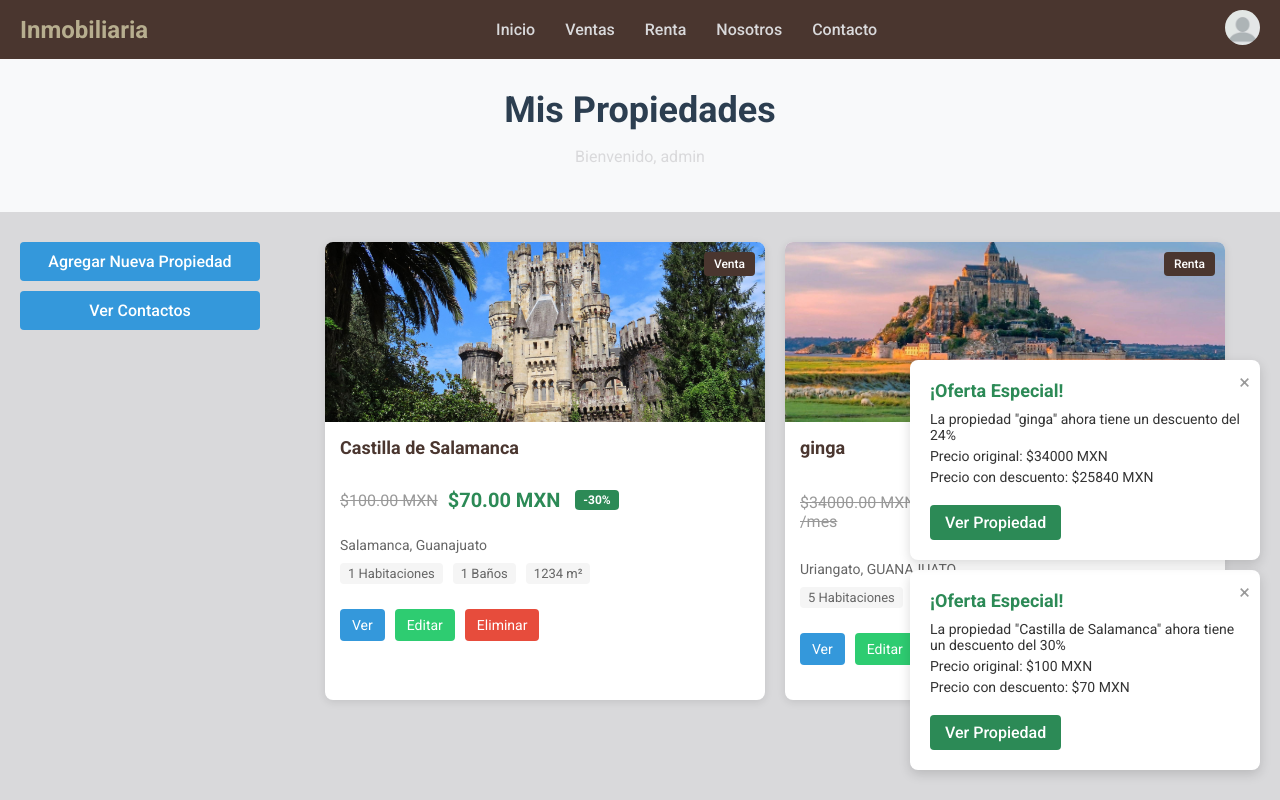
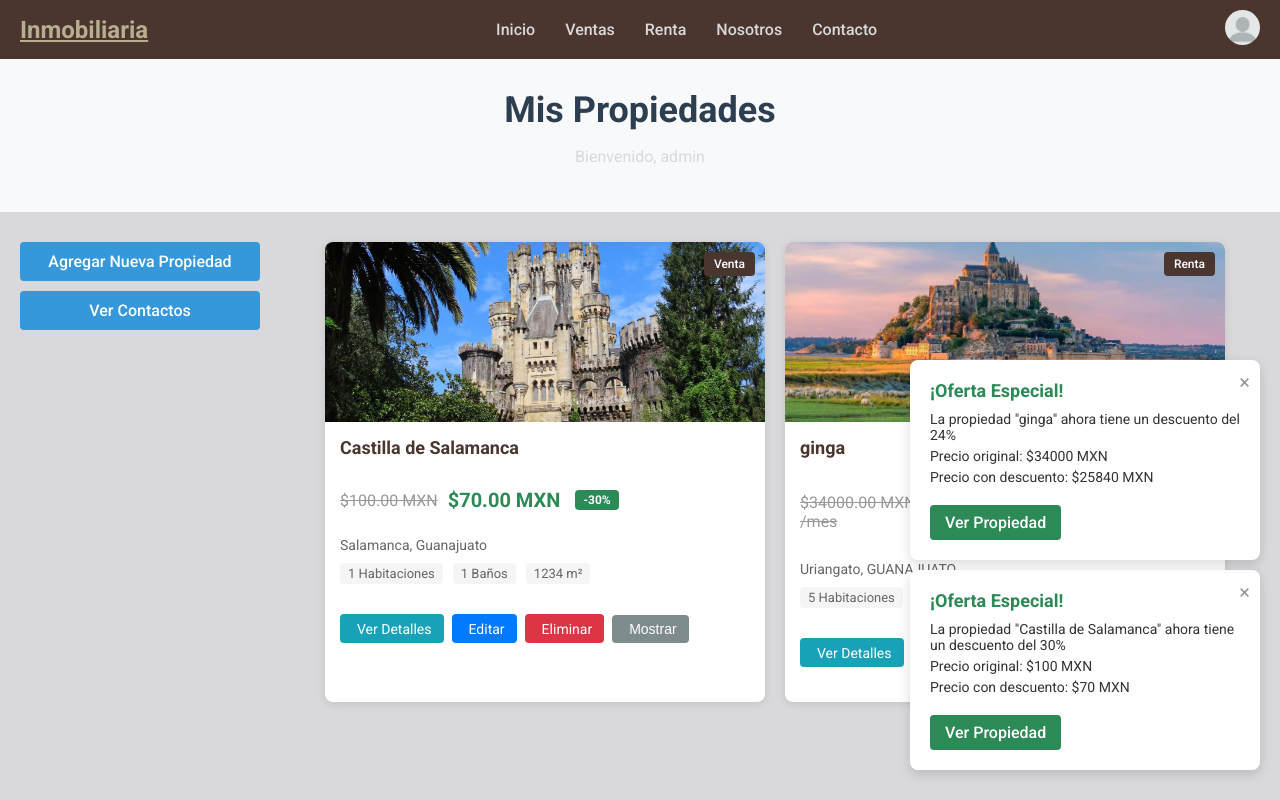
Before and after one commit to LaraLermaJulio/Inmobiliaria, a Django app: page /mis-propiedades/ in a window 1280 px wide. Run offline with Django 5.2, Linux system fonts and the light colour scheme; a user stored in the database is signed in; data comes from the database, SQL or seed files in the repository; both versions use the stored data as it was after the commit.

Commit message:
Se agrego boton para las estadisticas ademas de permitir ocultar propiedades desde el panel de usuario

```diff
--- a/real_estate/models.py
+++ b/real_estate/models.py
@@ -38,6 +38,7 @@ class Property(models.Model):
     has_security = models.BooleanField(default=False, verbose_name="Seguridad 24h")
     created_at = models.DateTimeField(auto_now_add=True, verbose_name="Fecha de Creación")
     updated_at = models.DateTimeField(auto_now=True, verbose_name="Última Actualización")
+    is_visible = models.BooleanField(default=True, verbose_name="Visible en búsqueda")
 
     # Map coordinates
     latitude = models.DecimalField(max_digits=22, decimal_places=16, null=True, blank=True, verbose_name="Latitud")
--- a/real_estate/urls.py
+++ b/real_estate/urls.py
@@ -25,4 +25,6 @@ urlpatterns = [
     path('my-property-contacts/', views.property_contacts, name='property_contacts'),
     path('detalle-propiedad/<int:property_id>/pdf/', views.generate_property_pdf, name='property_pdf'),
     path('estadisticas/pdf/', estadisticas_pdf, name='estadisticas_pdf'),
+    path('toggle-property-visibility/', views.toggle_property_visibility, name='toggle_property_visibility'),
+
 ]
--- a/real_estate/views.py
+++ b/real_estate/views.py
@@ -14,6 +14,7 @@ from .models import Property
 from django.urls import reverse
 from .models import PropertyContact
 from django.views.decorators.http import require_POST
+from django.contrib.auth.decorators import login_required
 from django.db.models import Count
 from django.db.models.functions import TruncMonth
 from django.utils import timezone
@@ -48,7 +49,7 @@ def index(request):
 
 def ventas(request):
     search_query = request.GET.get('search', '')
-    properties = Property.objects.filter(listing_type='venta')
+    properties = Property.objects.filter(listing_type='venta', is_visible=True)
 
     # Get unique cities for the location filter
     cities = Property.objects.filter(listing_type='venta').values_list('city', flat=True).distinct()
@@ -143,7 +144,7 @@ def ventas(request):
 
 def renta(request):
     search_query = request.GET.get('search', '')
-    properties = Property.objects.filter(listing_type='renta')
+    properties = Property.objects.filter(listing_type='renta', is_visible=True)
 
     # Get unique cities for the location filter
     cities = Property.objects.filter(listing_type='renta').values_list('city', flat=True).distinct()
@@ -492,7 +493,8 @@ def search_properties(request):
         Q(address__icontains=query) |
         Q(city__icontains=query) |
         Q(state__icontains=query),
-        listing_type='venta'
+        listing_type='venta',
+        is_visible=True  # Solo mostrar propiedades visibles
     )
 
     # Buscar propiedades en rentas
@@ -502,7 +504,8 @@ def search_properties(request):
         Q(address__icontains=query) |
         Q(city__icontains=query) |
         Q(state__icontains=query),
-        listing_type='renta'
+        listing_type='renta',
+        is_visible=True  # Solo mostrar propiedades visibles
     )
 
     # Redirigir a la página correspondiente según los resultados
@@ -519,21 +522,6 @@ def search_properties(request):
             'query': query,
             'no_results': True
         })
-
-    # Add main image to each property
-    for prop in properties:
-        main_images = prop.images.filter(is_main=True)
-        if main_images.exists():
-            prop.main_image = main_images.first()
-        else:
-            prop.main_image = prop.images.first() if prop.images.exists() else None
-
-    context = {
-        'properties': properties,
-        'query': query,
-    }
-
-    return render(request, 'real_estate/search_results.html', context)
 
 
 # Agregar esta vista
@@ -1259,3 +1247,33 @@ def reset_views(request):
         return JsonResponse({'success': True})
     except Exception as e:
         return JsonResponse({'success': False, 'error': str(e)})
+
+
+@login_required
+def toggle_property_visibility(request):
+    if request.method == 'POST':
+        property_id = request.POST.get('property_id')
+        if property_id:
+            try:
+                property = Property.objects.get(id=property_id, owner=request.user)
+                property.is_visible = not property.is_visible
+                property.save()
+
+                if request.headers.get('X-Requested-With') == 'XMLHttpRequest':
+                    return JsonResponse({
+                        'success': True,
+                        'is_visible': property.is_visible,
+                        'message': f'La propiedad ahora está {"visible" if property.is_visible else "oculta"}'
+                    })
+                else:
+                    # Redirección normal para solicitudes no-AJAX
+                    return redirect('my_properties')
+            except Exception as e:
+                if request.headers.get('X-Requested-With') == 'XMLHttpRequest':
+                    return JsonResponse({'success': False, 'message': str(e)})
+                else:
+                    # Redirección normal para solicitudes no-AJAX
+                    return redirect('my_properties')
+
+    # Redirección por defecto
+    return redirect('my_properties')
--- a/static/css/catalogo.css
+++ b/static/css/catalogo.css
@@ -384,18 +384,54 @@
     margin-bottom: 20px;
 }
 
+/* Estilos para los botones de acción en mis propiedades */
 .property-actions {
     display: flex;
+    flex-wrap: wrap;
     gap: 10px;
-    margin-top: 10px;
+    margin-top: 15px;
 }
 
-.property-actions a {
+.view-details-btn, .edit-property-btn, .toggle-visibility-btn {
     padding: 8px 12px;
     border-radius: 4px;
+    font-size: 14px;
+    cursor: pointer;
+    display: inline-flex;
+    align-items: center;
+    justify-content: center;
+    transition: all 0.3s ease;
+}
+
+.view-details-btn {
+    background-color: #2c8a56;
+    color: white;
     text-decoration: none;
+}
+
+.edit-property-btn {
+    background-color: #3498db;
     color: white;
-    font-size: 14px;
+    text-decoration: none;
+}
+
+.toggle-visibility-btn {
+    background-color: #f39c12;
+    color: white;
+    border: none;
+}
+
+.toggle-visibility-btn[data-is-visible="false"] {
+    background-color: #7f8c8d;
+}
+
+.toggle-visibility-btn i {
+    margin-right: 5px;
+}
+
+.view-details-btn:hover, .edit-property-btn:hover, .toggle-visibility-btn:hover {
+    opacity: 0.9;
+    transform: translateY(-2px);
 }
 
 .view-property-btn {
--- a/templates/real_estate/base.html
+++ b/templates/real_estate/base.html
@@ -9,14 +9,15 @@
     <link rel="stylesheet" href="{% static 'css/styles.css' %}">
     <link rel="stylesheet" href="{% static 'css/navbar.css' %}">
     {% block extra_css %}{% endblock %}
-    <!-- Add these lines in the head section, before the closing </head> tag -->
     <link rel="stylesheet" href="{% static 'css/discount_alerts.css' %}">
     <script src="{% static 'js/discount_notifications.js' %}"></script>
 </head>
 <body {% block body_class %}{% endblock %}>
     {% block navbar %}
     <nav class="navbar">
-        <div class="logo">Inmobiliaria</div>
+        <!-- Convertimos el logo en un enlace -->
+        <a href="{% url 'index' %}" class="logo">Inmobiliaria</a>
+
         <div class="hamburger">
             <span></span>
             <span></span>
@@ -30,7 +31,7 @@
                 {% if user.is_authenticated %}
                 <div class="profile-dropdown">
                     <a href="{% url 'my_properties' %}">Mis Propiedades</a>
-                    <hr>
+                    <a href="{% url 'estadisticas_vistas' %}">Estadísticas</a>
                     <form method="post" action="{% url 'logout' %}" style="display: inline;">
                         {% csrf_token %}
                         <button type="submit">Cerrar Sesión</button>
@@ -49,8 +50,6 @@
             <li><a href="{% url 'contacto' %}">Contacto</a></li>
             {% if not user.is_authenticated %}
                 <li><a href="{% url 'login' %}">Iniciar Sesión</a></li>
-            {% else %}
-
             {% endif %}
         </ul>
 
@@ -61,7 +60,7 @@
             {% if user.is_authenticated %}
             <div class="profile-dropdown">
                 <a href="{% url 'my_properties' %}">Mis Propiedades</a>
-                <hr>
+                <a href="{% url 'estadisticas_vistas' %}">Estadísticas</a>
                 <form method="post" action="{% url 'logout' %}" style="display: inline;">
                     {% csrf_token %}
                     <button type="submit">Cerrar Sesión</button>
@@ -76,8 +75,7 @@
     </nav>
     {% endblock %}
 
-    {% block content %}
-    {% endblock %}
+    {% block content %}{% endblock %}
 
     {% block scripts %}
     <script src="{% static 'js/hamburger.js' %}"></script>
--- a/templates/real_estate/my_properties.html
+++ b/templates/real_estate/my_properties.html
@@ -5,6 +5,115 @@
 
 {% block extra_css %}
 <link rel="stylesheet" href="{% static 'css/catalogo.css' %}">
+<style>
+    .property-actions {
+        display: flex;
+        flex-wrap: wrap;
+        gap: 8px;
+        margin-top: 15px;
+    }
+
+    .property-actions .btn {
+        padding: 6px 12px;
+        border-radius: 4px;
+        font-size: 14px;
+        text-decoration: none;
+        display: inline-flex;
+        align-items: center;
+        justify-content: center;
+        cursor: pointer;
+        transition: all 0.3s ease;
+        border: none;
+    }
+
+    .property-actions .btn i {
+        margin-right: 5px;
+    }
+
+    .btn-info {
+        background-color: #17a2b8;
+        color: white;
+    }
+
+    .btn-primary {
+        background-color: #007bff;
+        color: white;
+    }
+
+    .btn-danger {
+        background-color: #dc3545;
+        color: white;
+    }
+
+    .btn-warning {
+        background-color: #f39c12;
+        color: white;
+    }
+
+    .btn-secondary {
+        background-color: #7f8c8d;
+        color: white;
+    }
+
+    .btn:hover {
+        opacity: 0.9;
+        transform: translateY(-2px);
+    }
+</style>
+{% endblock %}
+
+{% block extra_js %}
+<script src="https://kit.fontawesome.com/a076d05399.js" crossorigin="anonymous"></script>
+<script>
+    document.addEventListener('DOMContentLoaded', function () {
+        // Obtener todos los botones de visibilidad
+        const toggleButtons = document.querySelectorAll('.toggle-visibility-btn');
+
+        // Agregar evento de clic a cada botón
+        toggleButtons.forEach(button => {
+            button.addEventListener('click', function () {
+                const propertyId = this.getAttribute('data-property-id');
+                // Obtener el token CSRF directamente del template
+                const csrfToken = '{{ csrf_token }}';
+
+                // Crear FormData para enviar la solicitud
+                const formData = new FormData();
+                formData.append('property_id', propertyId);
+                formData.append('csrfmiddlewaretoken', csrfToken);
+
+                // Enviar solicitud AJAX
+                fetch('{% url "toggle_property_visibility" %}', {
+                    method: 'POST',
+                    body: formData,
+                    headers: {
+                        'X-Requested-With': 'XMLHttpRequest'
+                    }
+                })
+                    .then(response => response.json())
+                    .then(data => {
+                        if (data.success) {
+                            // Actualizar el botón según el nuevo estado
+                            if (data.is_visible) {
+                                this.innerHTML = '<i class="fas fa-eye-slash"></i> Ocultar';
+                                this.classList.remove('btn-secondary');
+                                this.classList.add('btn-warning');
+                            } else {
+                                this.innerHTML = '<i class="fas fa-eye"></i> Mostrar';
+                                this.classList.remove('btn-warning');
+                                this.classList.add('btn-secondary');
+                            }
+                            console.log('Visibilidad cambiada con éxito:', data.message);
+                        } else {
+                            console.error('Error al cambiar visibilidad:', data.message);
+                        }
+                    })
+                    .catch(error => {
+                        console.error('Error en la solicitud:', error);
+                    });
+            });
+        });
+    });
+</script>
 {% endblock %}
 
 {% block content %}
@@ -35,7 +144,6 @@
                 {% endif %}
                 <span class="property-tag">{{ property.get_listing_type_display }}</span>
             </div>
-                    <!-- Reemplazar la sección del precio (alrededor de la línea 87) -->
             <div class="property-info">
                 <h3>{{ property.title }}</h3>
                 {% if property.has_discount %}
@@ -58,11 +166,35 @@
                     <span>{{ property.bedrooms }} Habitaciones</span>
                     <span>{{ property.bathrooms }} Baños</span>
                     <span>{{ property.area }} m²</span>
+                    {% if property.parking_spaces > 0 %}
+                    <span>{{ property.parking_spaces }} Estacionamientos</span>
+                    {% endif %}
                 </div>
                 <div class="property-actions">
-                            <a href="{% url 'detalle_propiedad' property.id %}" class="view-property-btn">Ver</a>
-                            <a href="{% url 'edit_property' property.id %}" class="edit-property-btn">Editar</a>
-                            <a href="{% url 'delete_property' property.id %}" class="delete-property-btn">Eliminar</a>
+                    <a href="{% url 'detalle_propiedad' property.id %}" class="btn btn-info">
+                        <i class="fas fa-eye"></i> Ver Detalles
+                    </a>
+                    <a href="{% url 'edit_property' property.id %}" class="btn btn-primary">
+                        <i class="fas fa-edit"></i> Editar
+                    </a>
+                    <a href="{% url 'delete_property' property.id %}" class="btn btn-danger">
+                        <i class="fas fa-trash"></i> Eliminar
+                    </a>
+                    <form method="post" action="{% url 'toggle_property_visibility' %}" class="d-inline">
+                        {% csrf_token %}
+                        <input type="hidden" name="property_id" value="{{ property.id }}">
+                        <!-- Next: vuelve a esta misma página -->
+                        <input type="hidden" name="next" value="{{ request.get_full_path }}">
+                        <button type="submit"
+                            class="btn {% if property.is_visible %}btn-warning{% else %}btn-secondary{% endif %}">
+                            {% if property.is_visible %}
+                            <i class="fas fa-eye-slash"></i> Ocultar
+                            {% else %}
+                            <i class="fas fa-eye"></i> Mostrar
+                            {% endif %}
+                        </button>
+                    </form>
+
                 </div>
             </div>
         </div>
@@ -72,6 +204,7 @@
             <p>No tienes propiedades registradas. ¡Agrega una nueva propiedad!</p>
         </div>
         {% endif %}
+
     </main>
 </div>
 {% endblock %}
```
Also changed, not shown: db.sqlite3, real_estate/migrations/0010_property_is_visible.py (added). Lines whose indentation alone changed are shown as unchanged.
